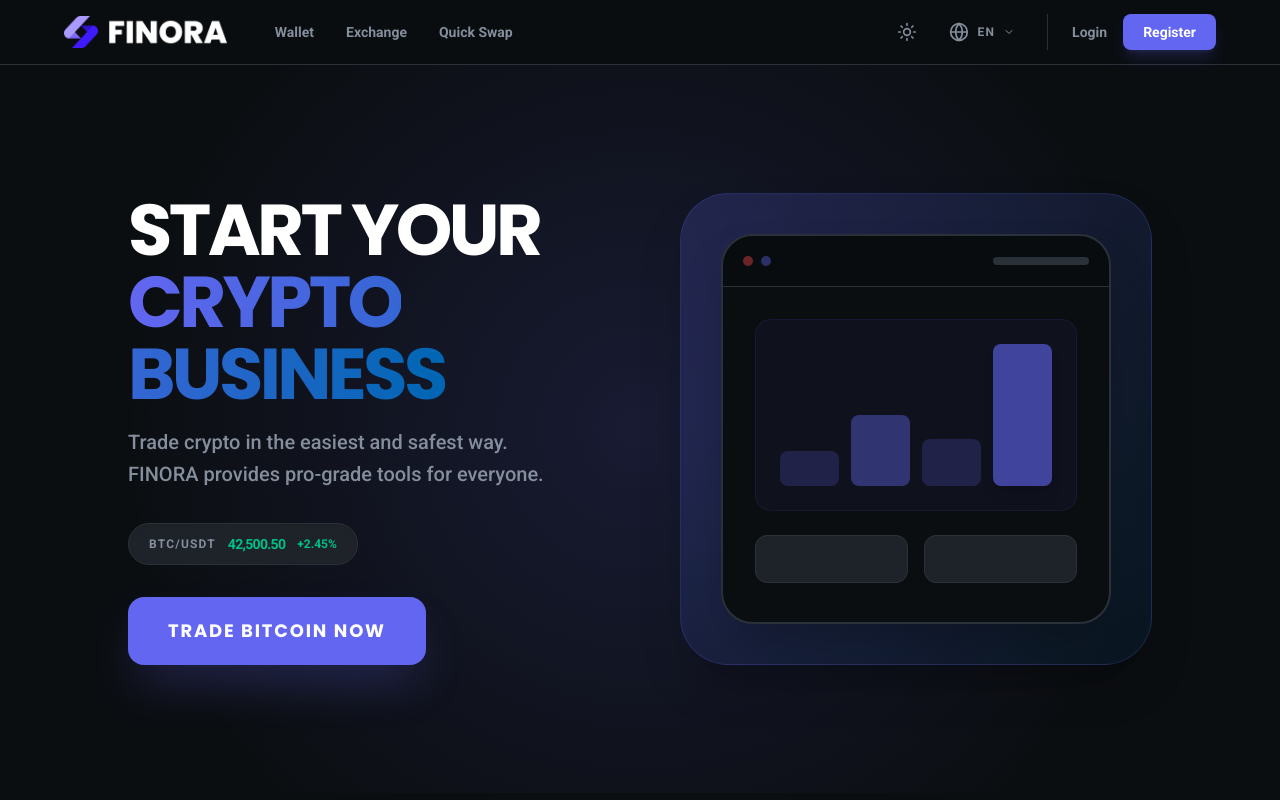
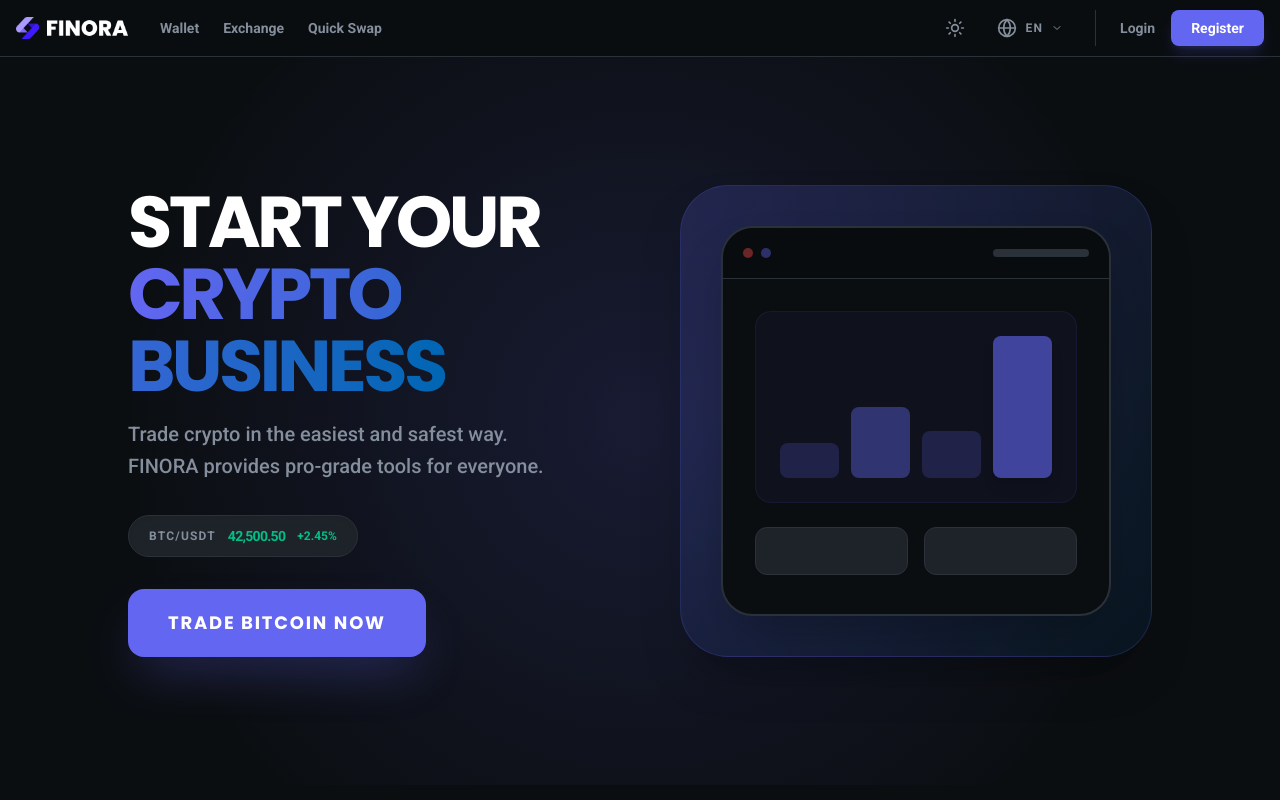
Before and after one commit to HaebinLee-must/mustex-remote-repo, a React (Vite) app: page / in a window 1280 px wide. Shown: the top 800 px of the page. Built offline with nearby package versions, Linux system fonts and the light colour scheme.

Commit message:
style: update site title and header layout to binance style

```diff
--- a/index.html
+++ b/index.html
@@ -4,7 +4,7 @@
 <head>
     <meta charset="UTF-8" />
     <meta name="viewport" content="width=device-width, initial-scale=1.0" />
-    <title>MUSTEX | Global Crypto Exchange</title>
+    <title>FINORA | Global Crypto Exchange</title>
     <link rel="preconnect" href="https://fonts.googleapis.com">
     <link rel="preconnect" href="https://fonts.gstatic.com" crossorigin>
     <link
--- a/src/layouts/Header.tsx
+++ b/src/layouts/Header.tsx
@@ -30,21 +30,21 @@ const Header: React.FC<HeaderProps> = ({ isAuthenticated = false, onViewChange,
 
     return (
         <header className="sticky top-0 z-50 bg-[#0B0E11]/80 backdrop-blur-md border-b border-[#2B3139]">
-            <nav className="max-w-[1200px] mx-auto px-6 h-16 flex items-center justify-between">
+            <nav className="w-full px-4 h-14 flex items-center justify-between">
                 {/* Left: Logo & Menu */}
-                <div className="flex items-center gap-12 flex-shrink-0">
+                <div className="flex items-center gap-8 flex-shrink-0">
                     <div
                         className="cursor-pointer select-none active:scale-95 transition"
                         onClick={() => onViewChange('landing')}
                     >
-                        <img src={logoLight} alt="FINORA" className="h-8 w-auto" />
+                        <img src={logoLight} alt="FINORA" className="h-[22px] w-auto" />
                     </div>
-                    <div className="hidden md:flex items-center gap-8 text-sm font-bold text-[#848E9C]">
+                    <div className="hidden md:flex items-center gap-6 text-sm font-bold text-[#848E9C]">
                         {navItems.map((item) => (
                             <button
                                 key={item.view}
                                 onClick={() => onViewChange(item.view)}
-                                className={`transition hover:text-white relative h-16 flex items-center ${currentView === item.view
+                                className={`transition hover:text-white relative h-14 flex items-center ${currentView === item.view
                                     ? 'text-white font-black after:absolute after:bottom-0 after:left-0 after:right-0 after:h-1 after:bg-[#6366F1] after:rounded-t-full'
                                     : ''
                                     }`}
```
